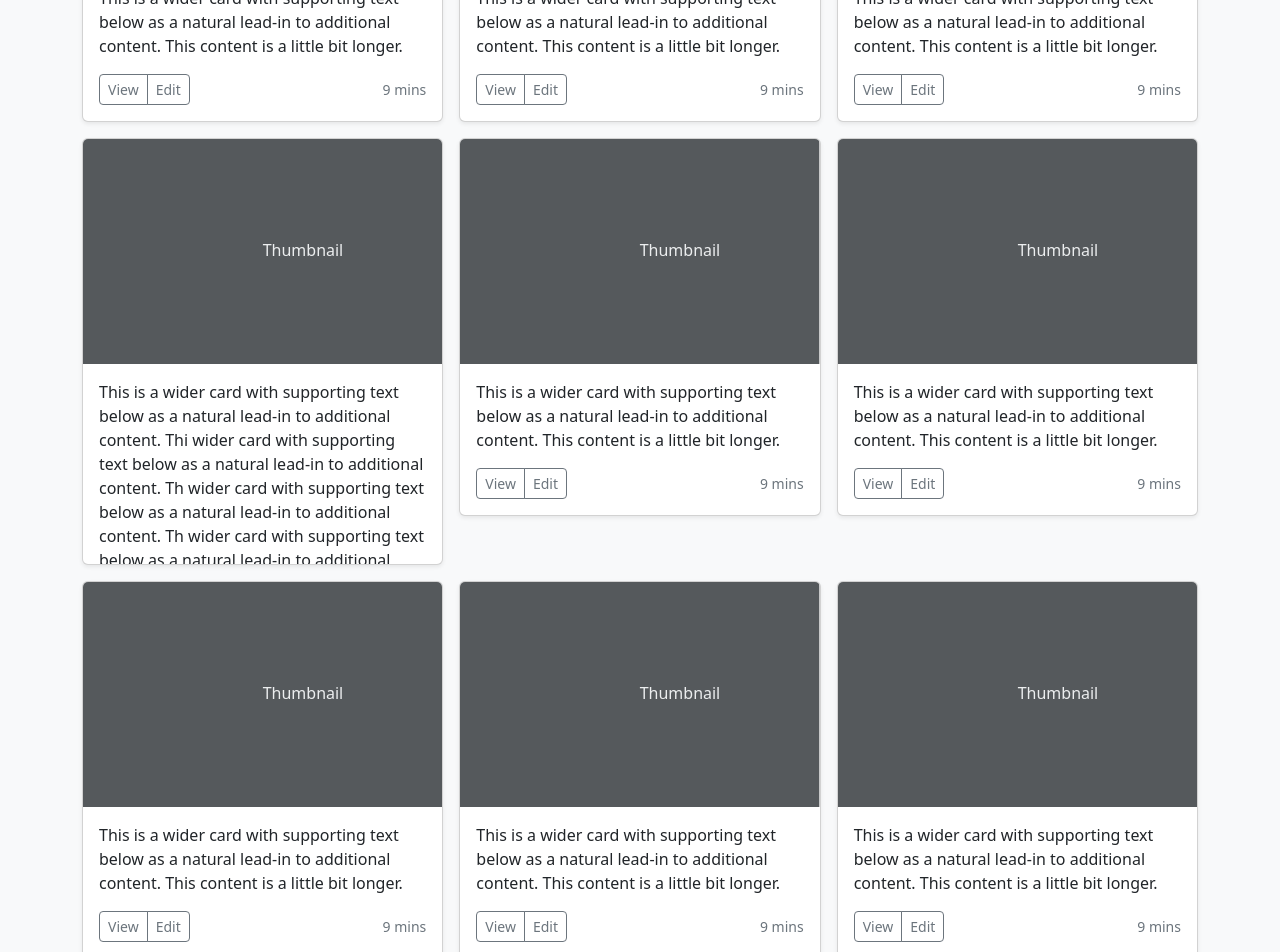
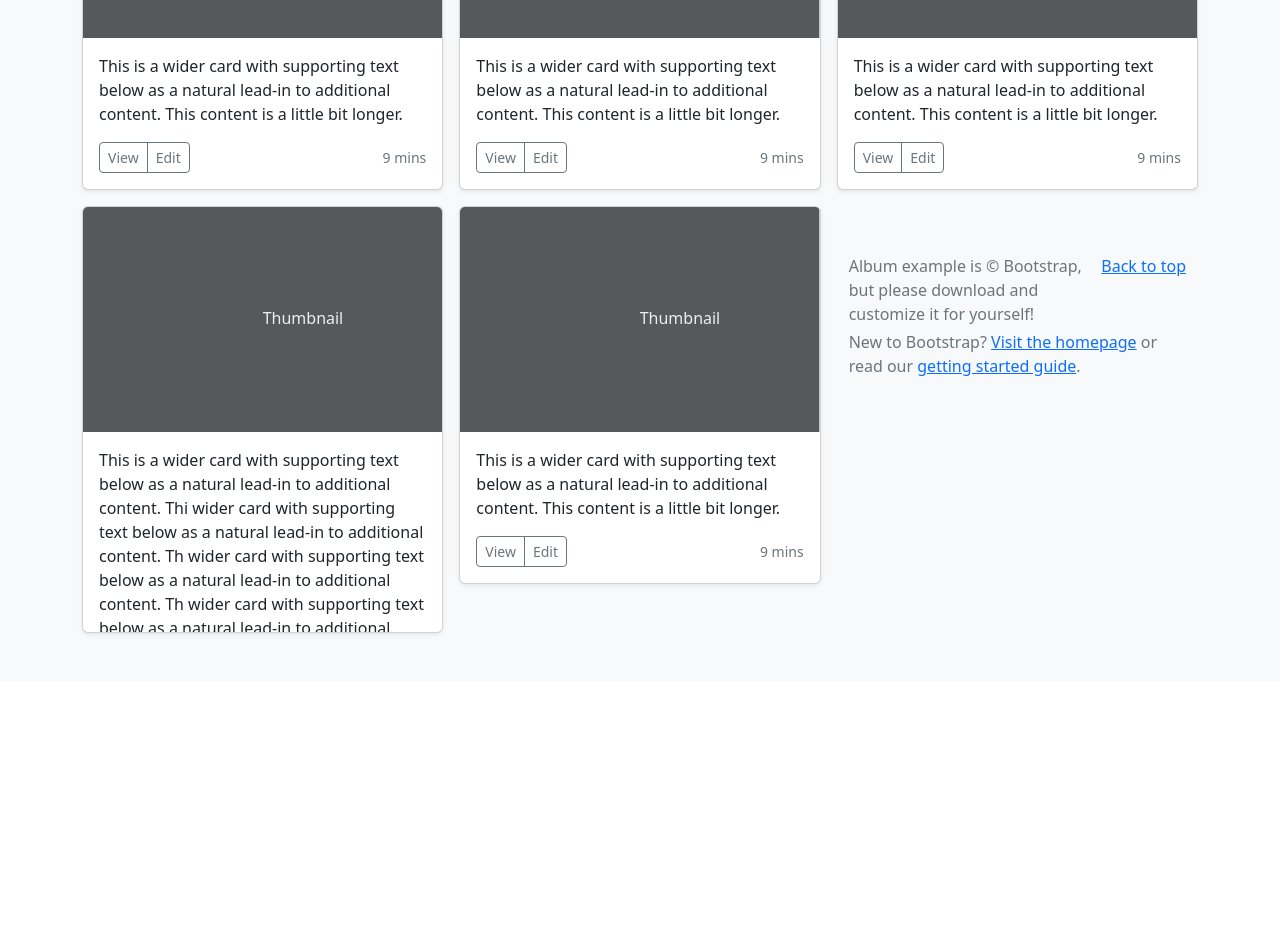
Before and after one commit to LuisJCU99/library-app, an Angular app: page /home in a window 1280 px wide. Shown: the part 840-1792 px from the top of the page. After the commit the page ends 1521 px from the top, so only its background shows below. Built offline with nearby package versions, Linux system fonts and the light colour scheme.

Commit message:
Adding Genres to website

```diff
--- /dev/null
+++ b/src/app/genres/genre.ts
@@ -0,0 +1,4 @@
+export interface Genre {
+    id: number;
+    name: string;
+  }
--- a/src/app/genres/genres.component.html
+++ b/src/app/genres/genres.component.html
@@ -1 +1,8 @@
-<h1>HI!</h1>
+<h2>Genres</h2>
+<ul class="genres">
+  <li *ngFor="let genre of genres$ | async" [class.selected]="genre.id === selectedId">
+    <a [routerLink]="['/genres', genre.id]">
+      <span class="badge">{{ genre.id }}</span>{{ genre.name }}
+    </a>
+  </li>
+</ul>
--- a/src/app/genres/genres.component.ts
+++ b/src/app/genres/genres.component.ts
@@ -1,4 +1,4 @@
-import { Component, OnInit } from '@angular/core';
+/*import { Component, OnInit } from '@angular/core';
 
 @Component({
   selector: 'app-genres',
@@ -16,3 +16,42 @@ export class GenresComponent implements OnInit {
 
 
 }
+*/
+// TODO: Feature Componetized like CrisisCenter
+import { Observable } from 'rxjs';
+import { switchMap } from 'rxjs/operators';
+import { Component, OnInit } from '@angular/core';
+import { ActivatedRoute } from '@angular/router';
+
+import { GenreService } from './genres.service';
+//import { DataServices } from 'src/app/data.services';
+import { GENRES } from './mock-genres';
+import { Genre } from './genre';
+
+
+@Component({
+  selector: 'app-genres',
+  templateUrl: './genres.component.html',
+  styleUrls: ['./genres.component.css']
+})
+export class GenresComponent implements OnInit {
+  genres$!: Observable<Genre[]>;
+  selectedId = 0;
+
+  constructor(
+    private service: GenreService,
+    private route: ActivatedRoute,
+    //private dataService: DataServices
+  ) {}
+
+  //aquí carga lo de la pag principal creo
+  ngOnInit() {
+    this.genres$ = this.route.paramMap.pipe(
+      switchMap(params => {
+        //this.selectedId = parseInt(params.get('id')!, 10);
+        return this.service.getGenres();
+      })
+    );
+  }
+
+}
--- /dev/null
+++ b/src/app/genres/genres.service.ts
@@ -0,0 +1,29 @@
+import { Injectable } from '@angular/core';
+
+import { Observable, of } from 'rxjs';
+import { map } from 'rxjs/operators';
+
+import { Genre } from './genre';
+import { GENRES } from './mock-genres';
+import { MessageService } from '../message.service';
+
+@Injectable({
+  providedIn: 'root',
+})
+export class GenreService {
+
+  constructor(private messageService: MessageService) { }
+
+  getGenres(): Observable<Genre[]> {
+    // TODO: send the message _after_ fetching the heroes
+    this.messageService.add('HeroService: fetched heroes');
+    return of(GENRES);
+  }
+
+  getGenre(id: number | string) {
+    return this.getGenres().pipe(
+      // (+) before `id` turns the string into a number
+      map((genres: Genre[]) => genres.find(genre => genre.id === +id)!)
+    );
+  }
+}
--- /dev/null
+++ b/src/app/genres/mock-genres.ts
@@ -0,0 +1,12 @@
+import { Genre } from './genre';
+
+export const GENRES: Genre[] = [
+  { id: 1, name: 'Acción' },
+  { id: 2, name: 'Aventuras' },
+  { id: 3, name: 'Ciencias' },
+  { id: 4, name: 'Fantasía' },
+  { id: 5, name: 'Misterio' },
+  { id: 6, name: 'Romance' },
+  { id: 7, name: 'Cómics' },
+  { id: 8, name: 'Poesía' },
+];
--- a/src/app/home/home.component.html
+++ b/src/app/home/home.component.html
@@ -35,12 +35,7 @@
     <section class="py-5 text-center container">
       <div class="row py-lg-5">
         <div class="col-lg-6 col-md-8 mx-auto">
-          <h1 class="fw-light">Album example</h1>
-          <p class="lead text-muted">Something short and leading about the collection below—its contents, the creator, etc. Make it short and sweet, but not too short so folks don’t simply skip over it entirely.</p>
-          <p>
-            <a href="#" class="btn btn-primary my-2">Main call to action</a>
-            <a href="#" class="btn btn-secondary my-2">Secondary action</a>
-          </p>
+            <img alt="Qries" src="https://okdiario.com/img/2021/08/26/bibliotecas-655x368.jpeg">
         </div>
       </div>
     </section>
@@ -130,78 +125,9 @@
               </div>
             </div>
           </div>
-          <div class="col">
-            <div class="card shadow-sm">
-              <svg class="bd-placeholder-img card-img-top" width="100%" height="225" xmlns="http://www.w3.org/2000/svg" role="img" aria-label="Placeholder: Thumbnail" preserveAspectRatio="xMidYMid slice" focusable="false"><title>Placeholder</title><rect width="100%" height="100%" fill="#55595c"/><text x="50%" y="50%" fill="#eceeef" dy=".3em">Thumbnail</text></svg>
-
-              <div class="card-body">
-                <p class="card-text">This is a wider card with supporting text below as a natural lead-in to additional content. This content is a little bit longer.</p>
-                <div class="d-flex justify-content-between align-items-center">
-                  <div class="btn-group">
-                    <button type="button" class="btn btn-sm btn-outline-secondary">View</button>
-                    <button type="button" class="btn btn-sm btn-outline-secondary">Edit</button>
-                  </div>
-                  <small class="text-muted">9 mins</small>
-                </div>
-              </div>
-            </div>
-          </div>
-
-          <div class="col">
-            <div class="card shadow-sm">
-              <svg class="bd-placeholder-img card-img-top" width="100%" height="225" xmlns="http://www.w3.org/2000/svg" role="img" aria-label="Placeholder: Thumbnail" preserveAspectRatio="xMidYMid slice" focusable="false"><title>Placeholder</title><rect width="100%" height="100%" fill="#55595c"/><text x="50%" y="50%" fill="#eceeef" dy=".3em">Thumbnail</text></svg>
-
-              <div class="card-body">
-                <p class="card-text">This is a wider card with supporting text below as a natural lead-in to additional content. This content is a little bit longer.</p>
-                <div class="d-flex justify-content-between align-items-center">
-                  <div class="btn-group">
-                    <button type="button" class="btn btn-sm btn-outline-secondary">View</button>
-                    <button type="button" class="btn btn-sm btn-outline-secondary">Edit</button>
-                  </div>
-                  <small class="text-muted">9 mins</small>
-                </div>
-              </div>
-            </div>
-          </div>
-          <div class="col">
-            <div class="card shadow-sm">
-              <svg class="bd-placeholder-img card-img-top" width="100%" height="225" xmlns="http://www.w3.org/2000/svg" role="img" aria-label="Placeholder: Thumbnail" preserveAspectRatio="xMidYMid slice" focusable="false"><title>Placeholder</title><rect width="100%" height="100%" fill="#55595c"/><text x="50%" y="50%" fill="#eceeef" dy=".3em">Thumbnail</text></svg>
-
-              <div class="card-body">
-                <p class="card-text">This is a wider card with supporting text below as a natural lead-in to additional content. This content is a little bit longer.</p>
-                <div class="d-flex justify-content-between align-items-center">
-                  <div class="btn-group">
-                    <button type="button" class="btn btn-sm btn-outline-secondary">View</button>
-                    <button type="button" class="btn btn-sm btn-outline-secondary">Edit</button>
-                  </div>
-                  <small class="text-muted">9 mins</small>
-                </div>
-              </div>
-            </div>
-          </div>
-          <div class="col">
-            <div class="card shadow-sm">
-              <svg class="bd-placeholder-img card-img-top" width="100%" height="225" xmlns="http://www.w3.org/2000/svg" role="img" aria-label="Placeholder: Thumbnail" preserveAspectRatio="xMidYMid slice" focusable="false"><title>Placeholder</title><rect width="100%" height="100%" fill="#55595c"/><text x="50%" y="50%" fill="#eceeef" dy=".3em">Thumbnail</text></svg>
-
-              <div class="card-body">
-                <p class="card-text">This is a wider card with supporting text below as a natural lead-in to additional content. This content is a little bit longer.</p>
-                <div class="d-flex justify-content-between align-items-center">
-                  <div class="btn-group">
-                    <button type="button" class="btn btn-sm btn-outline-secondary">View</button>
-                    <button type="button" class="btn btn-sm btn-outline-secondary">Edit</button>
-                  </div>
-                  <small class="text-muted">9 mins</small>
-                </div>
-              </div>
-            </div>
-          </div>
-        </div>
-      </div>
-    </div>
 
 
 
-  </main>
 
 
 
--- /dev/null
+++ b/src/app/message.service.ts
@@ -0,0 +1,16 @@
+import { Injectable } from '@angular/core';
+
+@Injectable({
+  providedIn: 'root',
+})
+export class MessageService {
+  messages: string[] = [];
+
+  add(message: string) {
+    this.messages.push(message);
+  }
+
+  clear() {
+    this.messages = [];
+  }
+}
```
